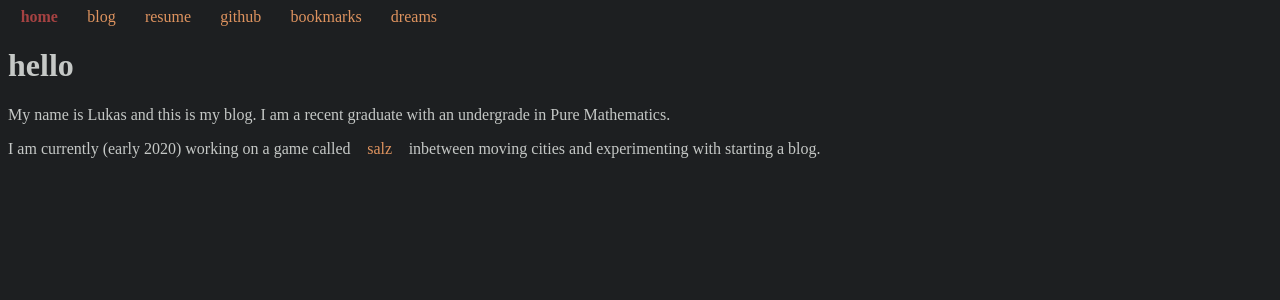
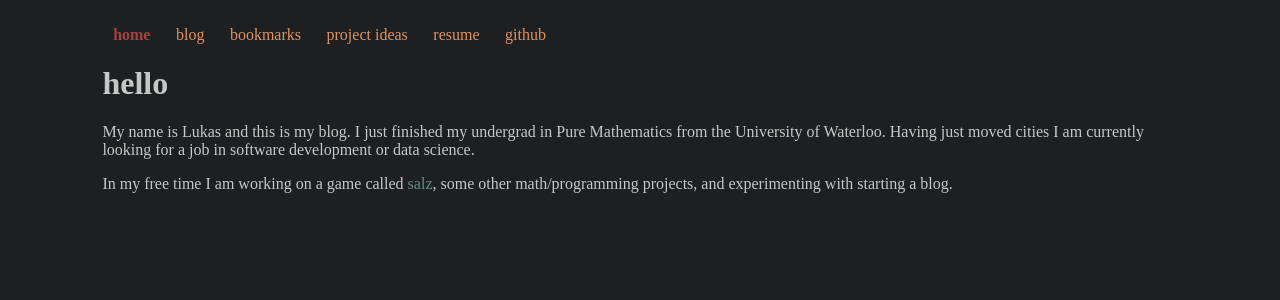
Before and after one commit to Lugarun/lugarun.github.io, a Jekyll site: the page built from index.md, in a window 1280 px wide. Shown: the top 300 px of the page. Built offline with Jekyll 4.4.1, drawn with Linux system fonts in a browser that asks for light colours.

Commit message:
Created Cool Links

```diff
--- a/_data/navigation.yml
+++ b/_data/navigation.yml
@@ -2,11 +2,11 @@
   link: /
 - name: blog
   link: /blog.html
+- name: bookmarks
+  link: /bookmarks.html
+- name: project ideas
+  link: /projectideas.html
 - name: resume
   link: /assets/pdfs/resume.pdf
 - name: github
   link: https://github.com/Lugarun
-- name: bookmarks
-  link: /bookmarks.html
-- name: dreams
-  link: /dreams.html
--- a/_layouts/default.html
+++ b/_layouts/default.html
@@ -4,7 +4,9 @@
     <meta charset="utf-8">
     <title>{{ page.title }}</title>
     <link rel="stylesheet" href="/assets/css/styles.css">
-    <script src="https://cdn.mathjax.org/mathjax/latest/MathJax.js?config=TeX-AMS-MML_HTMLorMML" type="text/javascript"></script>
+    <script type="text/javascript" async
+      src="https://cdnjs.cloudflare.com/ajax/libs/mathjax/2.7.1/MathJax.js?...">
+    </script>
   </head>
   <body>
     {% include navigation.html %}
--- a/_sass/main.scss
+++ b/_sass/main.scss
@@ -22,6 +22,7 @@
 body {
   background-color: var(--main-bg-color);
   color: var(--main-fg-color);
+  margin: 2% 8%;
 }
 
 header {
@@ -30,20 +31,35 @@
 }
 
 a {
-  color: var(--main-3-color);
+  color: var(--main-6-color);
   text-decoration: none;
-  margin:1%;
 }
 
 a:hover {
-  color: var(--main-11-color);
+  color: var(--main-14-color);
 }
 
-a.current {
-  color: var(--main-1-color);
-  font-weight: bolder;
-}
 
 ul {
   color:var(--main-fg-color);
 }
+
+
+nav {
+
+  a.current {
+    color: var(--main-1-color);
+    font-weight: bolder;
+  }
+
+  a {
+    color: var(--main-3-color);
+    text-decoration: none;
+    margin:1%;
+  }
+
+  a:hover {
+    color: var(--main-11-color);
+  }
+
+}
--- a/blog.html
+++ b/blog.html
@@ -2,8 +2,6 @@
 layout: default
 title: Blog
 ---
-<h1> latest posts </h1>
-
 <ul>
   {% for post in site.posts %}
   <li>
--- a/index.md
+++ b/index.md
@@ -5,8 +5,10 @@
 # hello
 
 My name is Lukas and this is my blog.
-I am a recent graduate with an undergrade in Pure Mathematics.
+I just finished my undergrad in Pure Mathematics from the
+University of Waterloo. Having just moved cities I am currently
+looking for a job in software development or data science.
 
-I am currently (early 2020) working on a game
-called [salz](https://salz.life) inbetween moving cities and
+In my free time I am working on a game called
+[salz](https://salz.life), some other math/programming projects, and
 experimenting with starting a blog.
```
Also changed, not shown: _data/coollinks.yml (added, +32 -0 lines), _posts/2020-01-16-salz.md (deleted, +0 -3 lines), coollinks.html (added, +17 -0 lines), dreams.html (deleted, +0 -16 lines), projectideas.html (added, +16 -0 lines), _data/projectideas.yml (renamed from _data/dreams.yml).
